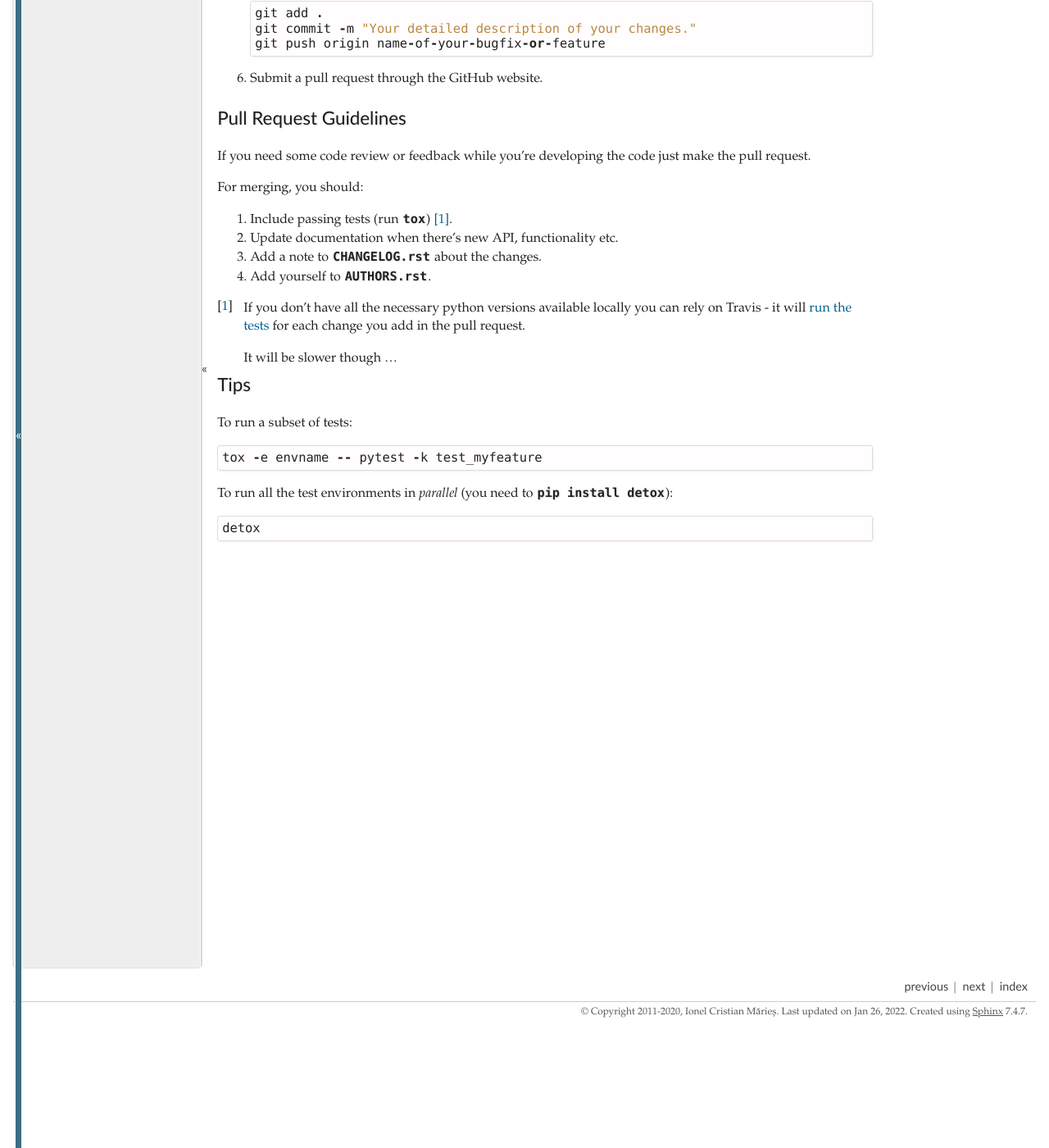
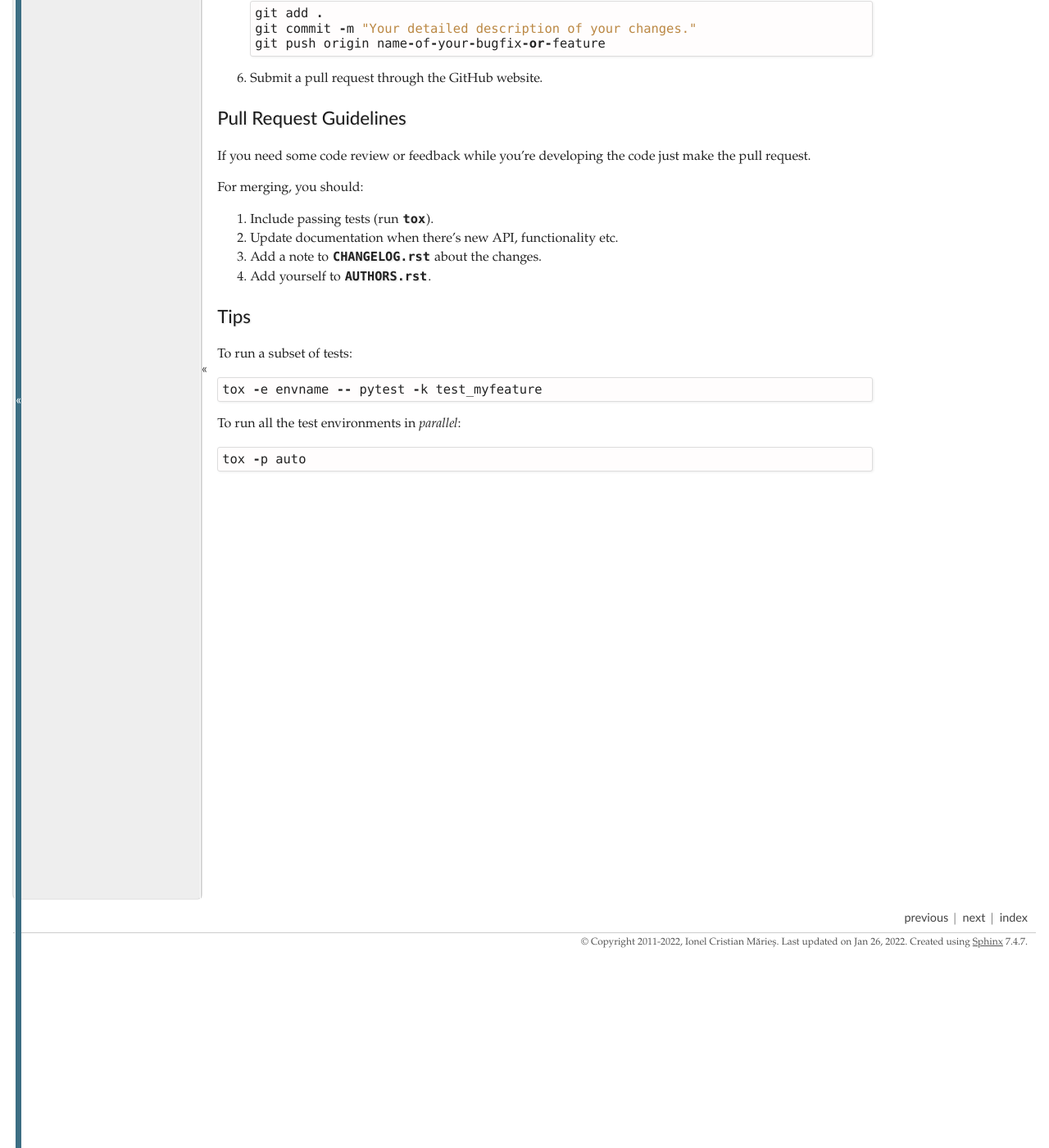
Before and after one commit to ionelmc/django-redisboard, a Sphinx documentation site: the page built from docs/contributing.rst, in a window 1280 px wide and 1400 px high, scrolled down 1189 px. Shown: the whole window at 82% size. Built offline with Sphinx 7.4.7, drawn with Linux system fonts in a browser that asks for light colours.

Commit message:
Upgrade skel. Switch to gha.

```diff
--- a/CONTRIBUTING.rst
+++ b/CONTRIBUTING.rst
@@ -68,15 +68,12 @@ If you need some code review or feedback while you're developing the code just m
 
 For merging, you should:
 
-1. Include passing tests (run ``tox``) [1]_.
+1. Include passing tests (run ``tox``).
 2. Update documentation when there's new API, functionality etc.
 3. Add a note to ``CHANGELOG.rst`` about the changes.
 4. Add yourself to ``AUTHORS.rst``.
 
-.. [1] If you don't have all the necessary python versions available locally you can rely on Travis - it will
-       `run the tests <https://travis-ci.org/ionelmc/django-redisboard/pull_requests>`_ for each change you add in the pull request.
 
-       It will be slower though ...
 
 Tips
 ----
@@ -85,6 +82,6 @@ To run a subset of tests::
 
     tox -e envname -- pytest -k test_myfeature
 
-To run all the test environments in *parallel* (you need to ``pip install detox``)::
+To run all the test environments in *parallel*::
 
-    detox
+    tox -p auto
--- a/docs/conf.py
+++ b/docs/conf.py
@@ -17,7 +17,7 @@ extensions = [
 source_suffix = '.rst'
 master_doc = 'index'
 project = 'django-redisboard'
-year = '2011-2020'
+year = '2011-2022'
 author = 'Ionel Cristian Mărieș'
 copyright = '{0}, {1}'.format(year, author)
 version = release = '4.1.1'
@@ -38,7 +38,7 @@ html_use_smartypants = True
 html_last_updated_fmt = '%b %d, %Y'
 html_split_index = False
 html_sidebars = {
-   '**': ['searchbox.html', 'globaltoc.html', 'sourcelink.html'],
+    '**': ['searchbox.html', 'globaltoc.html', 'sourcelink.html'],
 }
 html_short_title = '%s-%s' % (project, version)
 
--- a/setup.py
+++ b/setup.py
@@ -1,7 +1,5 @@
 #!/usr/bin/env python
 # -*- encoding: utf-8 -*-
-from __future__ import absolute_import
-from __future__ import print_function
 
 import io
 import re
@@ -51,10 +49,13 @@ setup(
         'Programming Language :: Python',
         'Programming Language :: Python :: 2.7',
         'Programming Language :: Python :: 3',
+        'Programming Language :: Python :: 3 :: Only',
         'Programming Language :: Python :: 3.5',
         'Programming Language :: Python :: 3.6',
         'Programming Language :: Python :: 3.7',
         'Programming Language :: Python :: 3.8',
+        'Programming Language :: Python :: 3.9',
+        'Programming Language :: Python :: 3.10',
         'Programming Language :: Python :: Implementation :: CPython',
         'Programming Language :: Python :: Implementation :: PyPy',
         # uncomment if you test on these interpreters:
@@ -73,6 +74,7 @@ setup(
     keywords=[
         'django', 'redis', 'monitoring', 'inspector', 'statistics'
     ],
+    python_requires='>=3.6',
     python_requires='>=2.7, !=3.0.*, !=3.1.*, !=3.2.*, !=3.3.*, !=3.4.*',
     install_requires=[
         'redis>=3.5',
```
Also changed, not shown: README.rst (+5 -5 lines), setup.cfg (+3 -44 lines), .bumpversion.cfg, .pre-commit-config.yaml, .travis.yml (deleted), 12 other files.
